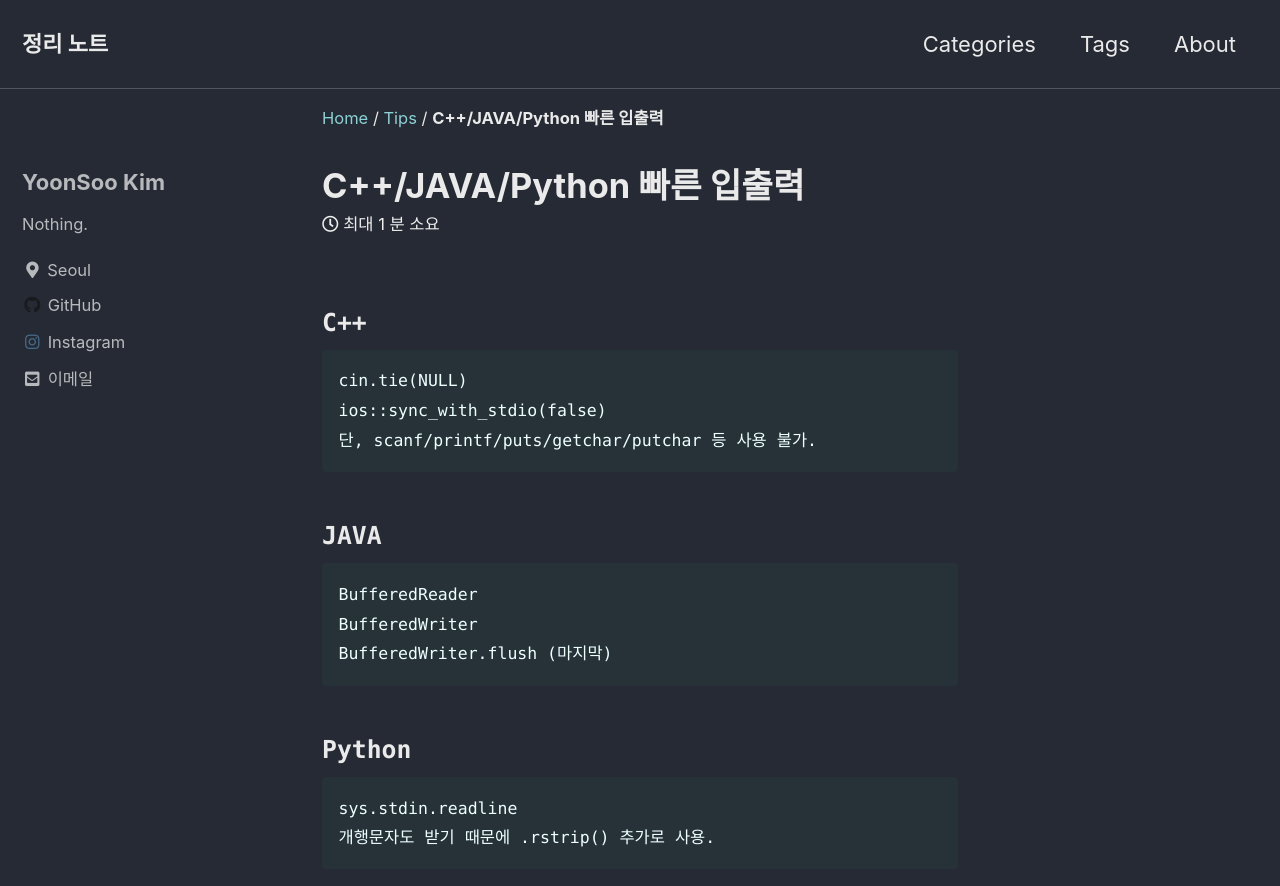
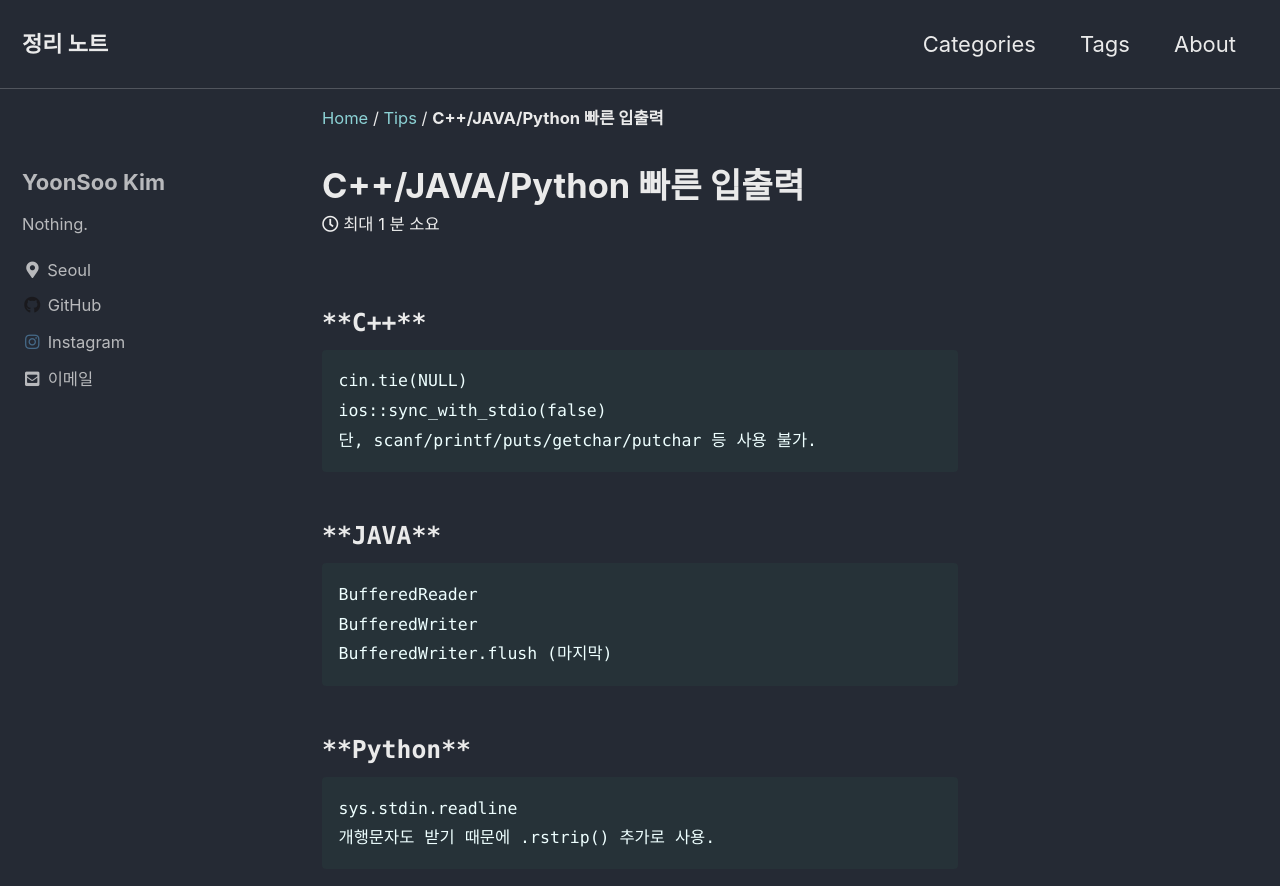
Before and after one commit to blackbeaver37/blackbeaver37.github.io, a Jekyll site: the page built from _posts/2020-07-23-fast_inoutput.md, in a window 1280 px wide and 900 px high. Shown: the top 886 px of the window. Built offline with Jekyll 4.4.1, drawn with Linux system fonts in a browser that asks for light colours; cached includes are drawn as plain includes.

````diff
--- a/_posts/2020-07-23-fast_inoutput.md
+++ b/_posts/2020-07-23-fast_inoutput.md
@@ -11,21 +11,21 @@ tags:
 last_modified_at: 2020-07-23T02:00:00-05:00
 ---
 
-### `C++`
+### `**C++**`
 ```
 cin.tie(NULL)
 ios::sync_with_stdio(false)
 단, scanf/printf/puts/getchar/putchar 등 사용 불가.
 ```
 
-### `JAVA`
+### `**JAVA**`
 ```
 BufferedReader
 BufferedWriter
 BufferedWriter.flush (마지막)
 ```
 
-### `Python`
+### `**Python**`
 ```
 sys.stdin.readline
 개행문자도 받기 때문에 .rstrip() 추가로 사용.
````
